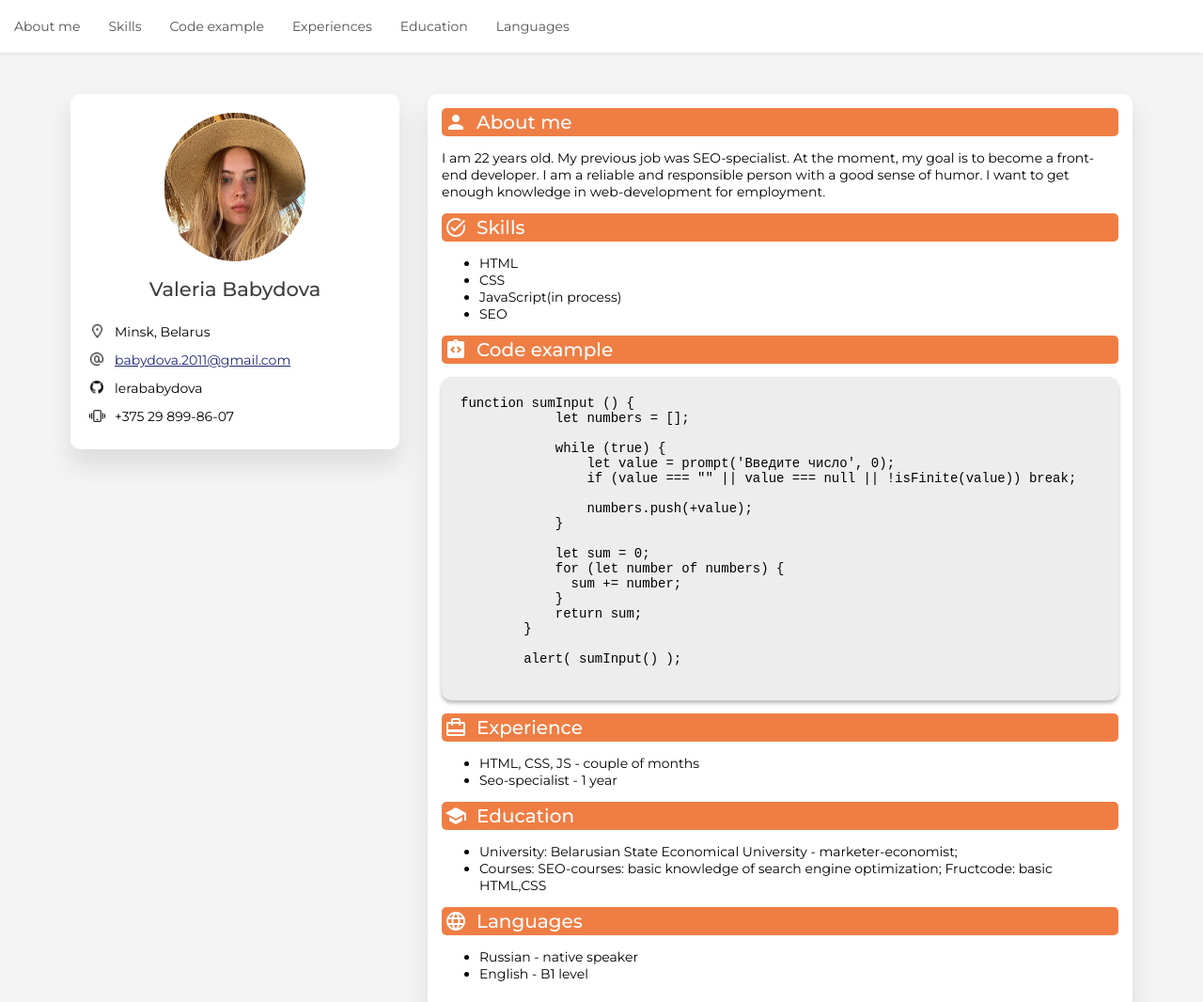
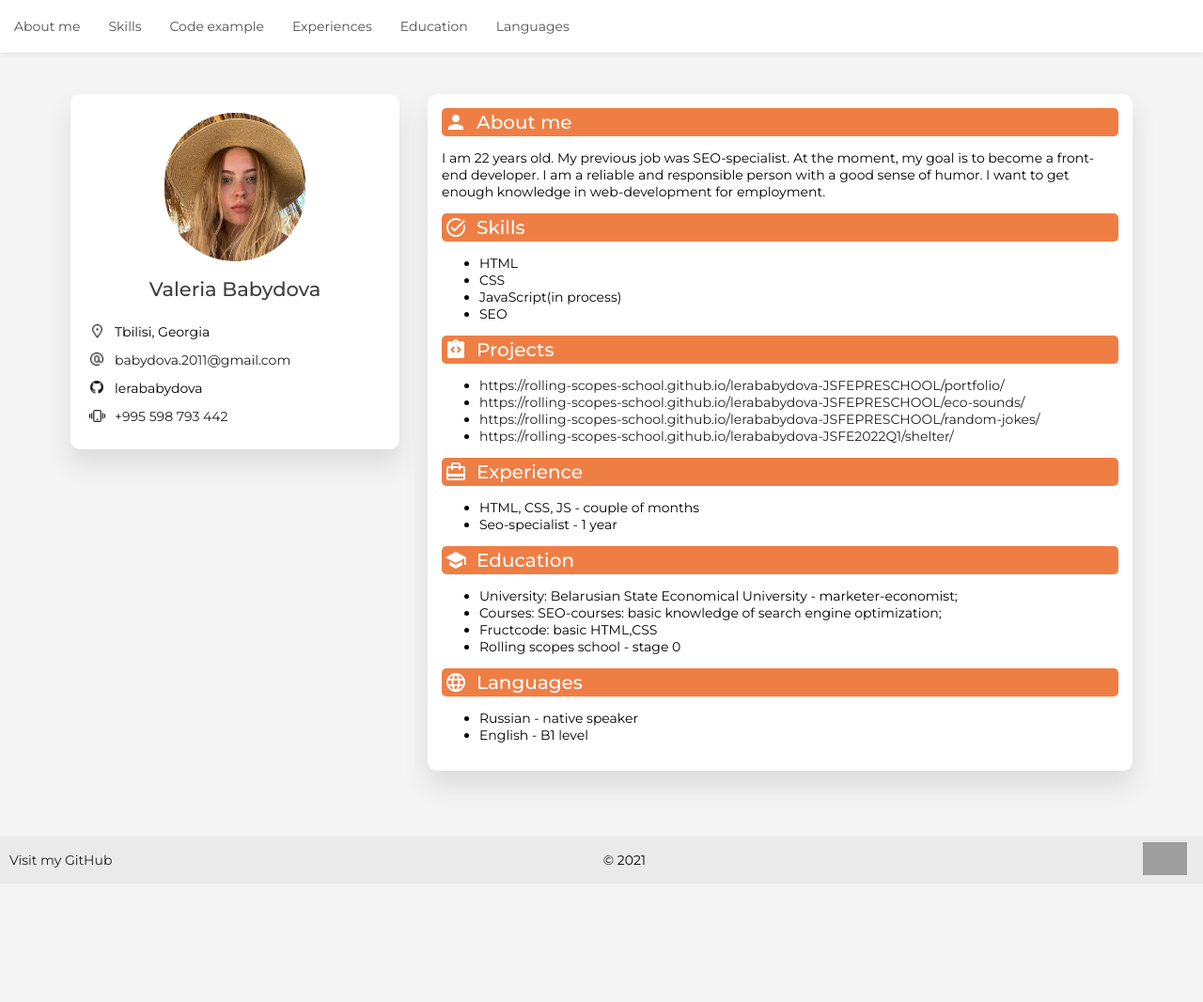
Before and after one commit to lerababydova/rsschool-cv, a plain HTML site: page index.html in a window 1280 px wide. Shown: the top 1066 px of the page at 94% size. After the commit the page ends 942 px from the top, so only its background shows below. Drawn offline with Linux system fonts and the light colour scheme; grey boxes are pictures that could not be loaded.

Commit message:
refactor: change info

```diff
--- a/index.html
+++ b/index.html
@@ -60,7 +60,7 @@
                 src="images/location pic.png"
                 alt="location icon"
               />
-              Minsk, Belarus
+              Tbilisi, Georgia
             </li>
             <li class="contacts-info-item">
               <img
@@ -68,7 +68,9 @@
                 src="images/email pic.png"
                 alt="email icon"
               />
-              <a href="mailto:babydova.2011@gmail.com"
+              <a
+                class="contacts-icon-email-link"
+                href="mailto:babydova.2011@gmail.com"
                 >babydova.2011@gmail.com</a
               >
             </li>
@@ -85,7 +87,11 @@
                 class="contacts-icons"
                 src="images/phone pic.png"
                 alt="phone icon"
-              />+375 29 899-86-07
+              />
+
+              <a class="contacts-icon-phone-link" href="tel:+995 598 793 442"
+                >+995 598 793 442</a
+              >
             </li>
           </ul>
         </section>
@@ -112,29 +118,40 @@
           </ul>
           <div class="cv-section-title-wrapper">
             <span class="material-icons"> integration_instructions </span>
-            <h2 id="codeexample" class="section-title">Code example</h2>
+            <h2 id="codeexample" class="section-title">Projects</h2>
           </div>
-          <pre class="code-example">
-function sumInput () {
-            let numbers = [];
-
-            while (true) {
-                let value = prompt('Введите число', 0);
-                if (value === "" || value === null || !isFinite(value)) break;
-
-                numbers.push(+value);
-            }
-
-            let sum = 0;
-            for (let number of numbers) {
-              sum += number;
-            }
-            return sum;
-        }
-
-        alert( sumInput() );
-        </pre
-          >
+          <div class="projects">
+            <ul class="projects-list">
+              <li class="projects-item">
+                <a
+                  class="projects-item-link"
+                  href="https://rolling-scopes-school.github.io/lerababydova-JSFEPRESCHOOL/portfolio/"
+                  >https://rolling-scopes-school.github.io/lerababydova-JSFEPRESCHOOL/portfolio/</a
+                >
+              </li>
+              <li class="projects-item">
+                <a
+                  class="projects-item-link"
+                  href="https://rolling-scopes-school.github.io/lerababydova-JSFEPRESCHOOL/eco-sounds/"
+                  >https://rolling-scopes-school.github.io/lerababydova-JSFEPRESCHOOL/eco-sounds/</a
+                >
+              </li>
+              <li class="projects-item">
+                <a
+                  class="projects-item-link"
+                  href="https://rolling-scopes-school.github.io/lerababydova-JSFEPRESCHOOL/random-jokes/"
+                  >https://rolling-scopes-school.github.io/lerababydova-JSFEPRESCHOOL/random-jokes/</a
+                >
+              </li>
+              <li class="projects-item">
+                <a
+                  class="projects-item-link"
+                  href="https://rolling-scopes-school.github.io/lerababydova-JSFE2022Q1/shelter/"
+                  >https://rolling-scopes-school.github.io/lerababydova-JSFE2022Q1/shelter/</a
+                >
+              </li>
+            </ul>
+          </div>
           <div class="cv-section-title-wrapper">
             <span class="material-icons"> card_travel </span>
             <h2 id="experience" class="section-title">Experience</h2>
@@ -154,8 +171,10 @@ function sumInput () {
             </li>
             <li class="education-item">
               Courses: SEO-courses: basic knowledge of search engine
-              optimization; Fructcode: basic HTML,CSS
+              optimization;
             </li>
+            <li class="education-item">Fructcode: basic HTML,CSS</li>
+            <li class="education-item">Rolling scopes school - stage 0</li>
           </ul>
           <div class="cv-section-title-wrapper">
             <span class="material-icons"> language </span>
--- a/styles.css
+++ b/styles.css
@@ -130,6 +130,39 @@ a {
   margin: 0;
 }
 
+.projects-item-link {
+  text-decoration: none;
+  cursor: pointer;
+  color: #202020;
+}
+
+.projects-item-link:hover {
+  text-decoration: underline;
+    color: #202020;
+}
+
+.contacts-icon-email-link {
+  text-decoration: none;
+  cursor: pointer;
+  color: #202020;
+}
+
+.contacts-icon-email-link:hover {
+  text-decoration: underline;
+    color: #202020;
+}
+
+.contacts-icon-phone-link {
+  text-decoration: none;
+  cursor: pointer;
+  color: #202020;
+}
+
+.contacts-icon-phone-link:hover {
+  text-decoration: underline;
+    color: #202020;
+}
+
 .text-info {
 }
 
@@ -157,4 +190,11 @@ a {
 
 .my-github {
   text-decoration: none;
+  color: #202020;
+  cursor: pointer;
 }
+
+.my-github:hover {
+  text-decoration: underline;
+  color: #202020;
+}
```
